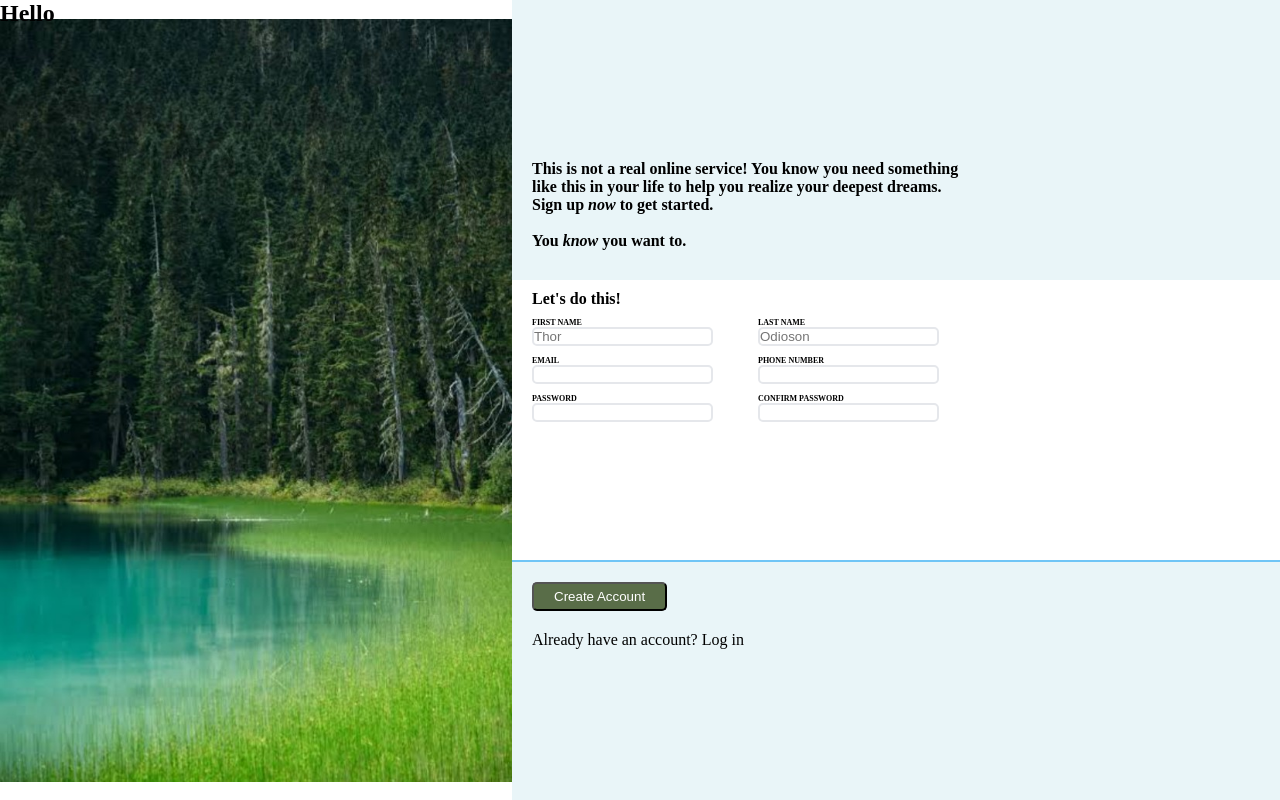
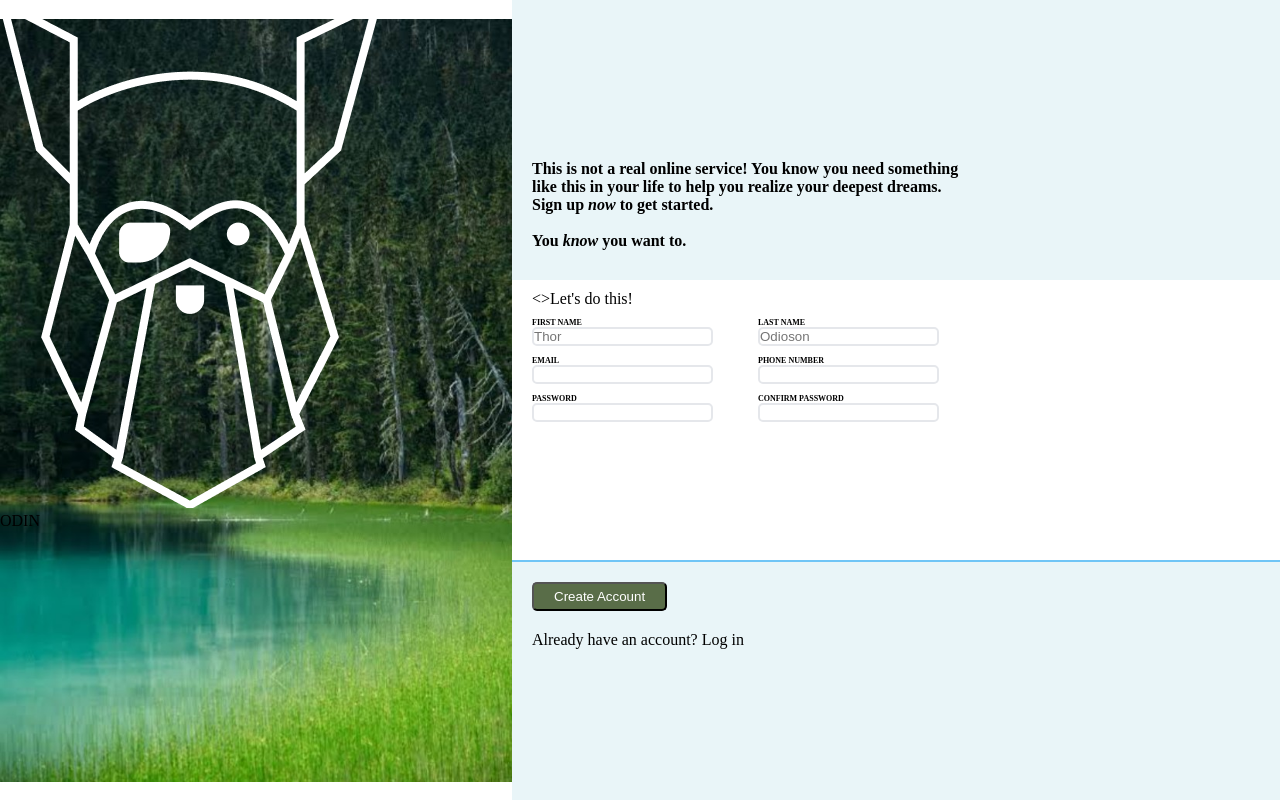
Before and after one commit to Mrlightcity/sign-up-form, a plain HTML site: page index.html in a window 1280 px wide. Drawn offline with Linux system fonts and the light colour scheme.

Commit message:
Add divs to .left with image flie and text content

```diff
--- a/index.html
+++ b/index.html
@@ -10,7 +10,12 @@
 <body>
     <main class="container">
         <div class="left">
-            <h2>Hello</h2>
+            <div class="logo">
+                <div class="odin-img">
+                    <img src="./assets/odin-lined (1).png" alt="">
+                </div>
+                <div class="odin-txt">ODIN</div>
+            </div>
         </div>
         <div class="right">
             <div class="top">
@@ -20,7 +25,7 @@
                       <br><br>You <em>know</em> you want to.</h4>
             </div>
             <div class="mid">
-                <h4>Let's do this!</h4>
+                <>Let's do this!</h4>
                 <div class="myForms">
                     <form action="#" method="post">
                         <div>
```
